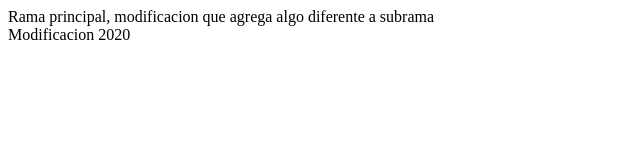
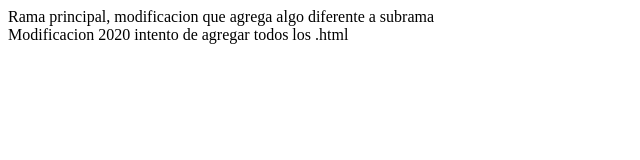
Before and after one commit to ARJC/git-init, a plain HTML site: page Archivos/texto2.html in a window 1280 px wide. Shown: the whole page, without its empty margins (0-640 px from the left). Drawn offline with Linux system fonts and the light colour scheme.

Commit message:
commit parcial

```diff
--- a/Archivos/texto2.html
+++ b/Archivos/texto2.html
@@ -7,6 +7,7 @@
 Rama principal, modificacion que agrega algo diferente a subrama
 <div>
 	Modificacion 2020
+	intento de agregar todos los .html
 </div>
 </body>
 </html>
```
Also changed, not shown: Archivos/Subdir/sub_h.html (+1 -0 lines).
